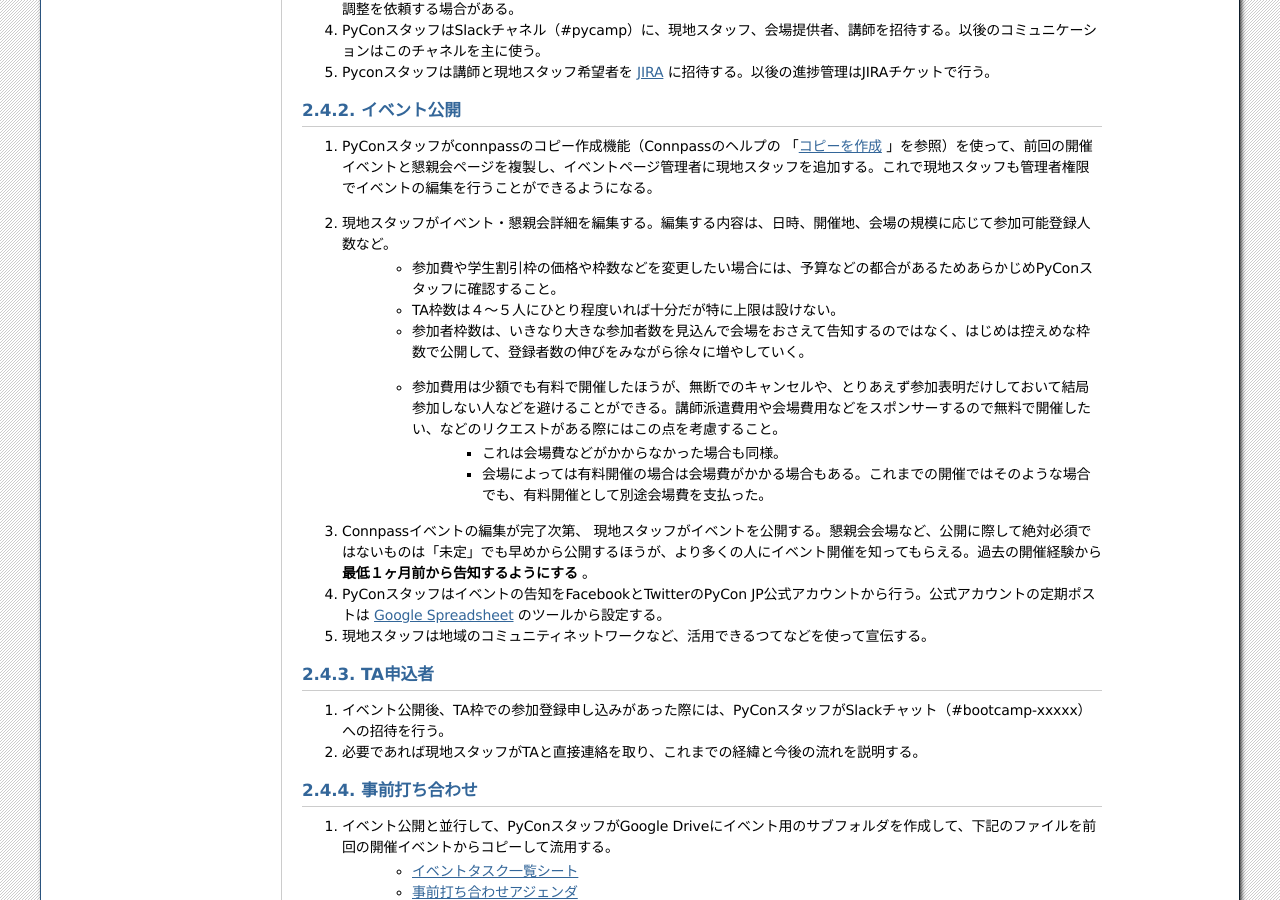
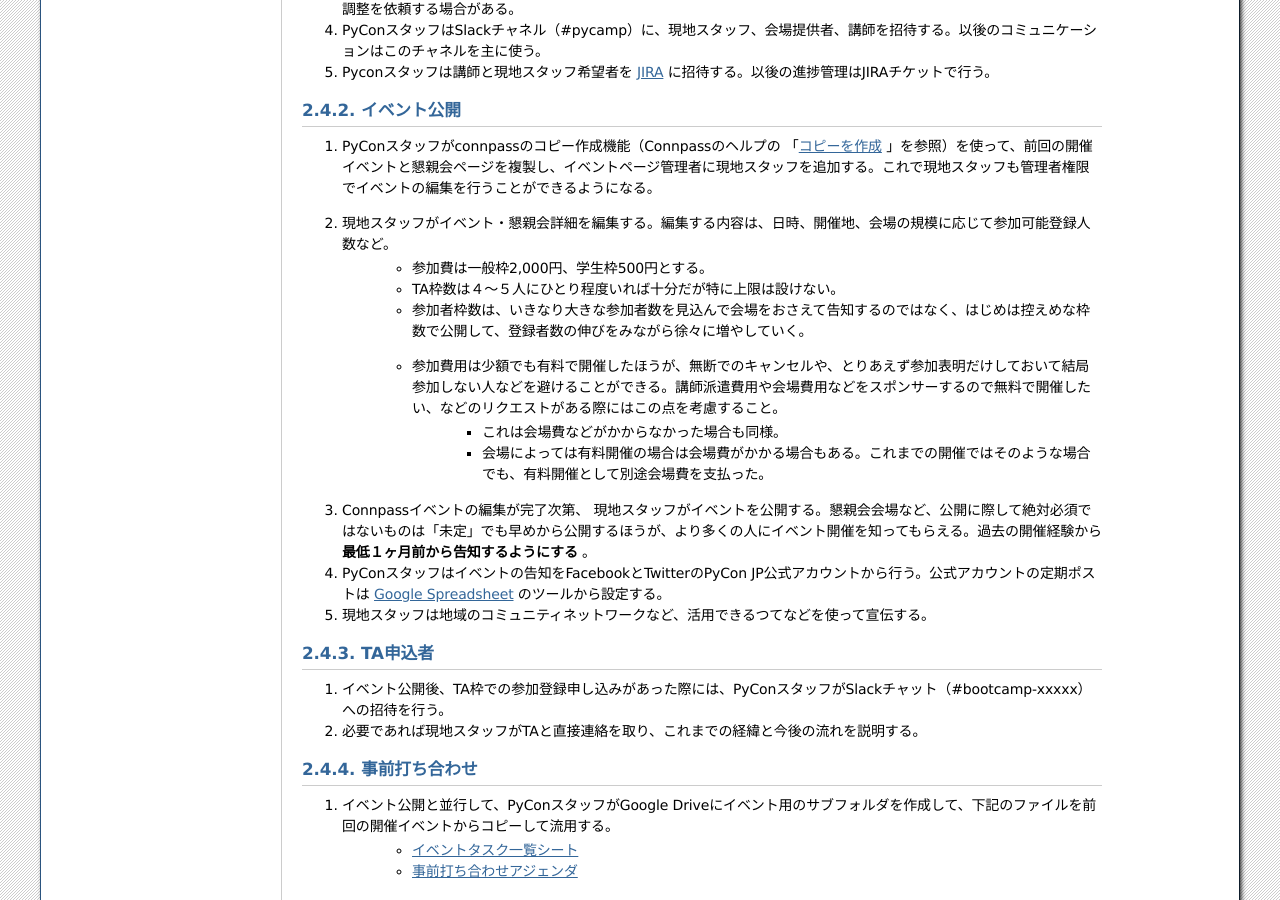
Before and after one commit to pyconjp/pycamp.pycon.jp, a Sphinx documentation site: the page built from source/organize/1_manual.rst, in a window 1280 px wide and 900 px high, scrolled down 2176 px. Built offline with Sphinx 7.4.7, drawn with Linux system fonts in a browser that asks for light colours.

Commit message:
ISSHA-2015 PyCampマニュアル「2.4.2. イベント公開」の「2」の参加費についての記述内容について見直し

```diff
--- a/source/organize/1_manual.rst
+++ b/source/organize/1_manual.rst
@@ -109,7 +109,7 @@ Python Boot Camp全体の運営・管理を行う。各開催では現地スタ
 
 #. PyConスタッフがconnpassのコピー作成機能（Connpassのヘルプの 「`コピーを作成 <http://help.connpass.com/organizers/event-detail>`_ 」を参照）を使って、前回の開催イベントと懇親会ページを複製し、イベントページ管理者に現地スタッフを追加する。これで現地スタッフも管理者権限でイベントの編集を行うことができるようになる。
 #. 現地スタッフがイベント・懇親会詳細を編集する。編集する内容は、日時、開催地、会場の規模に応じて参加可能登録人数など。
-    * 参加費や学生割引枠の価格や枠数などを変更したい場合には、予算などの都合があるためあらかじめPyConスタッフに確認すること。
+    * 参加費は一般枠2,000円、学生枠500円とする。
     * TA枠数は４～５人にひとり程度いれば十分だが特に上限は設けない。
     * 参加者枠数は、いきなり大きな参加者数を見込んで会場をおさえて告知するのではなく、はじめは控えめな枠数で公開して、登録者数の伸びをみながら徐々に増やしていく。
     * 参加費用は少額でも有料で開催したほうが、無断でのキャンセルや、とりあえず参加表明だけしておいて結局参加しない人などを避けることができる。講師派遣費用や会場費用などをスポンサーするので無料で開催したい、などのリクエストがある際にはこの点を考慮すること。
```
